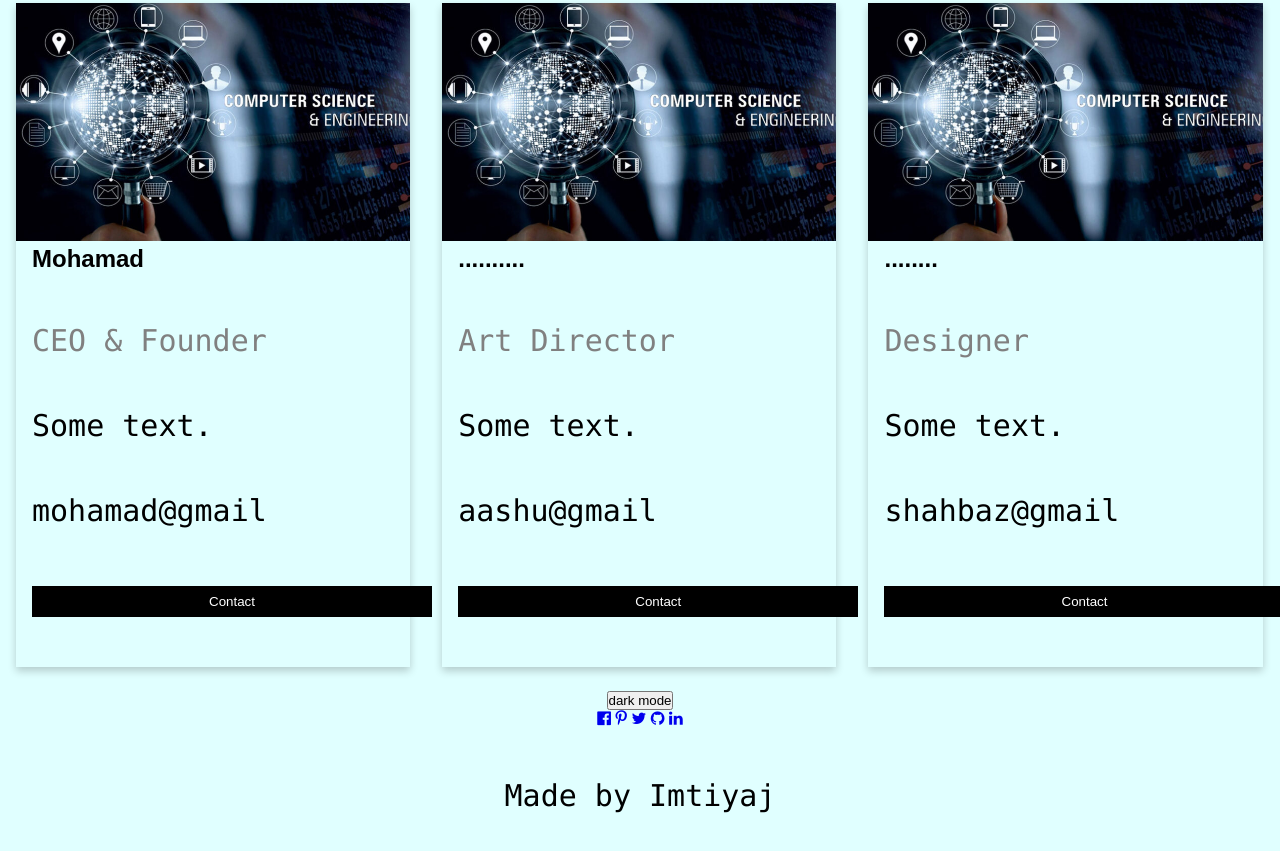
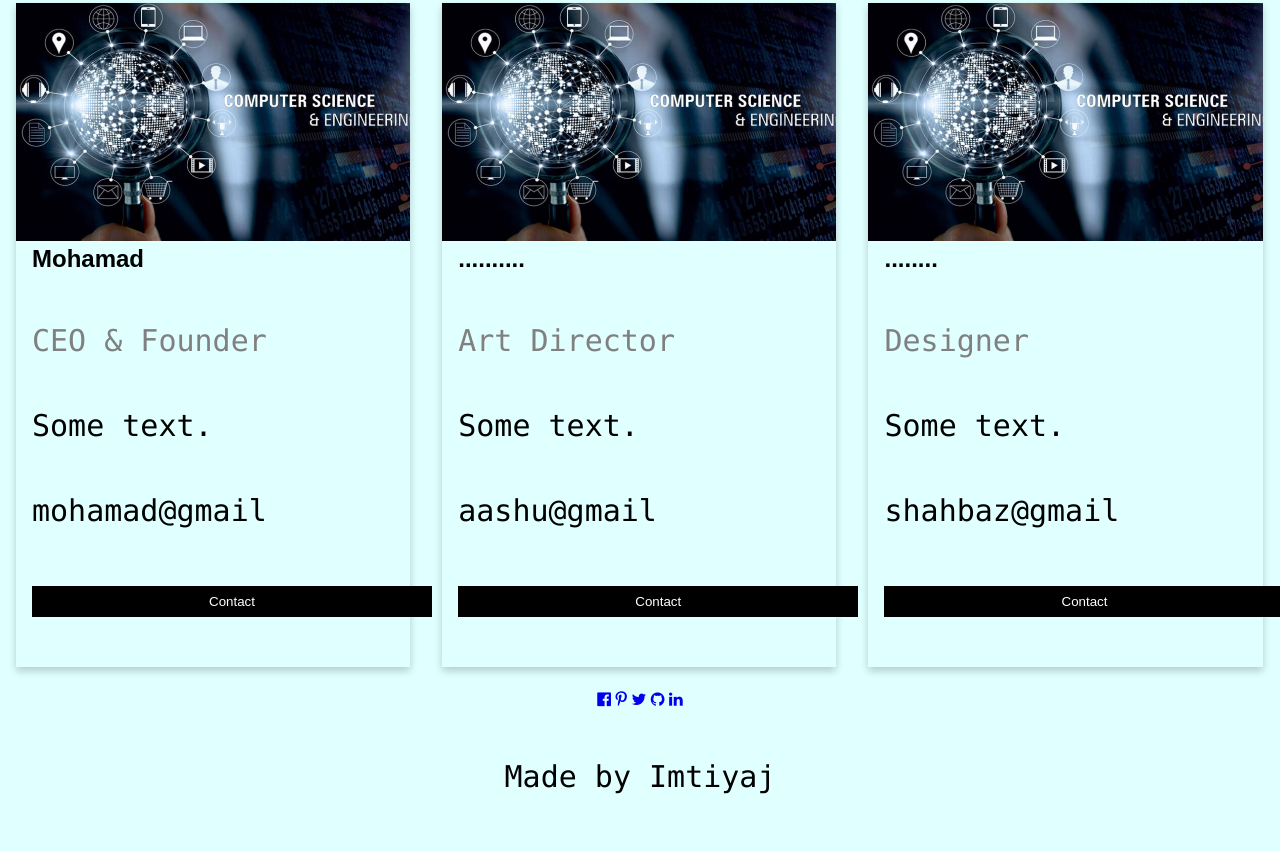
Before and after one commit to imtiyaj786/onlinelearningwebsite, a plain HTML site: page index.html in a window 1280 px wide. Shown: the part 1275-2126 px from the top of the page. Drawn offline with Linux system fonts and the light colour scheme.

Commit message:
new change

```diff
--- a/index.html
+++ b/index.html
@@ -89,11 +89,10 @@ This is Created by Mohamad IMTIYAJ ALAM 19/02/2020 FOR MAKE STUDY EASY.-->
 
 <body>
 
-<!-- <img src="https://octodex.github.com/images/daftpunktocat-thomas.gif" id="octocat" alt="octocat-gif" /> -->
+<!-- <button onclick="myFunction()"></button> <br> -->
 
 <!-- Footer -->
 <center> <footer class="#">
-<button onclick="myFunction()">dark mode</button> <br>
   <a href="#"><i class="fa fa-facebook-official"></i></a>
   <a href="#"><i class="fa fa-pinterest-p"></i></a>
   <a href="#"><i class="fa fa-twitter"></i></a>
```
